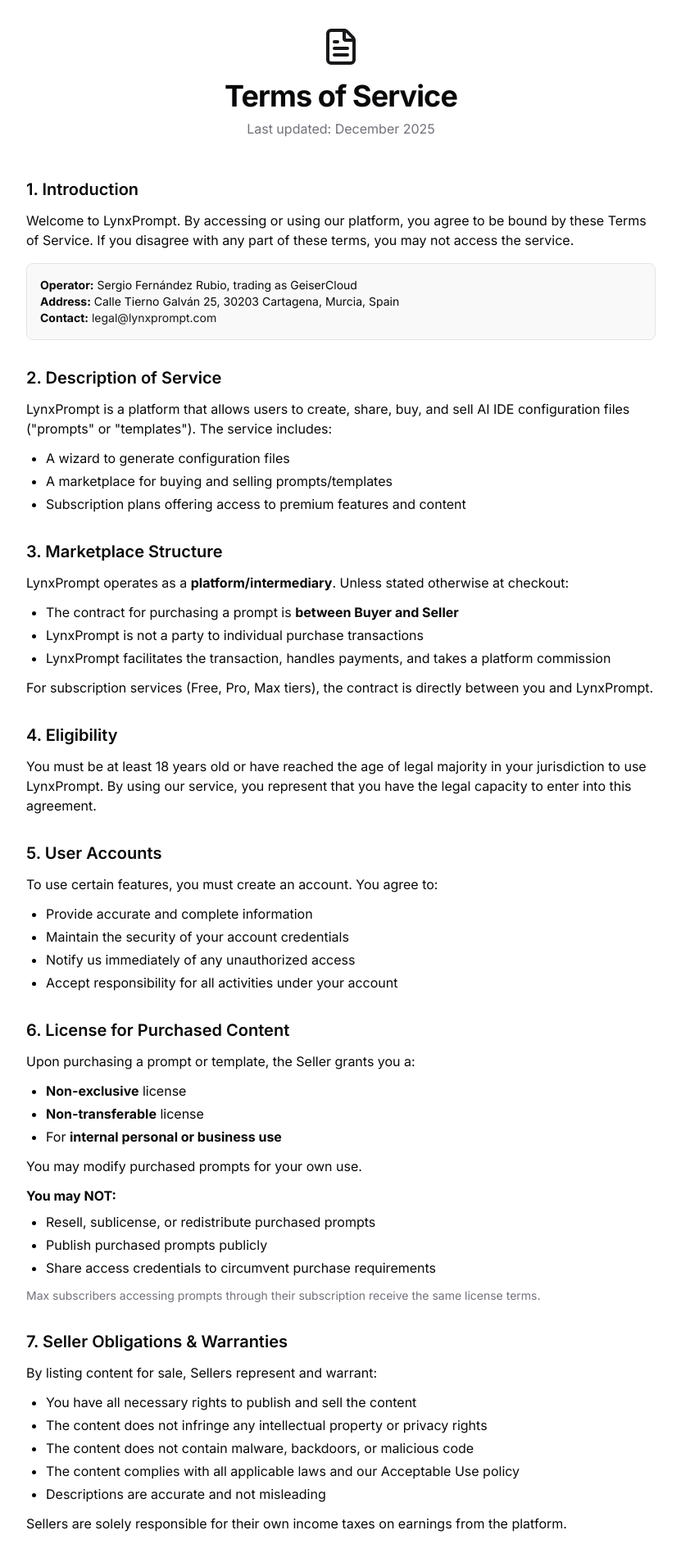
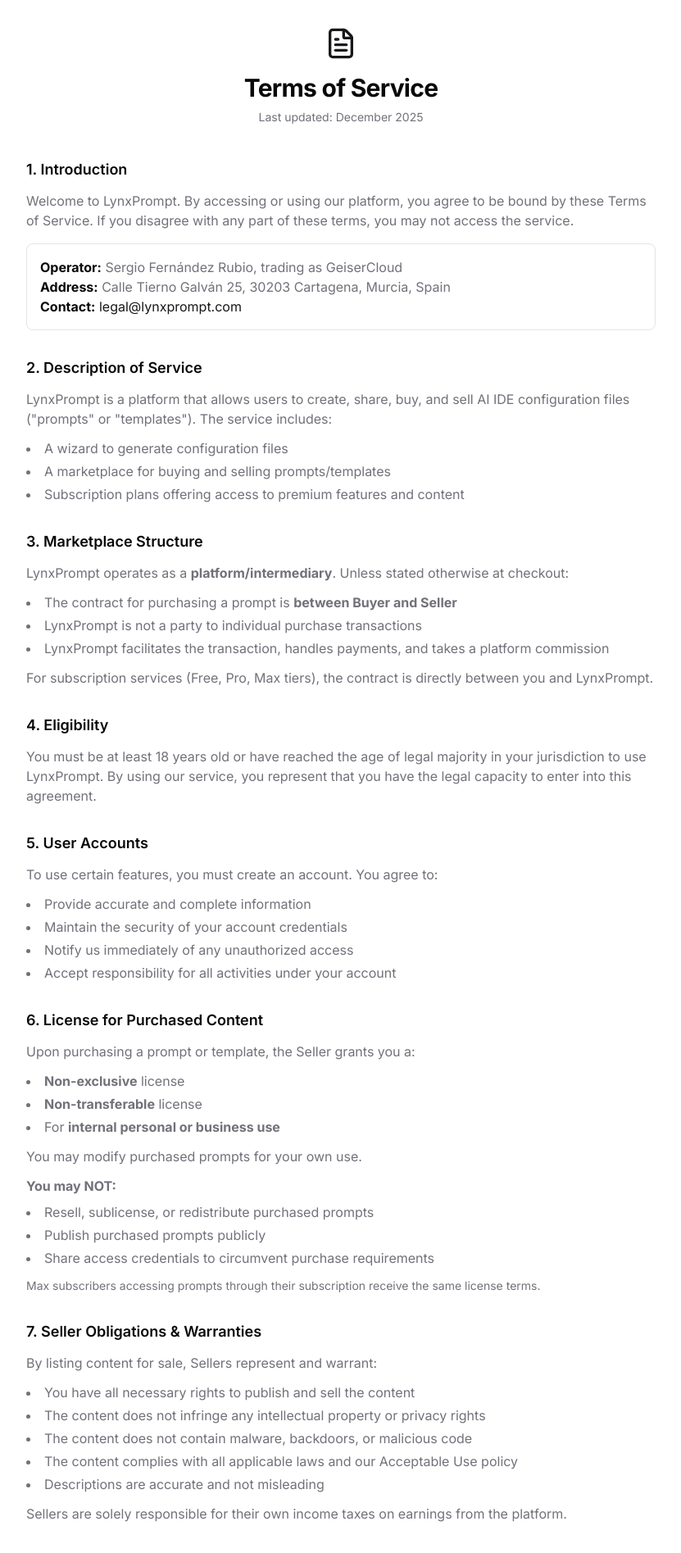
Before and after one commit to GeiserX/LynxPrompt, a Next.js app: page /terms in a window 1280 px wide. Shown: the part 80-1975 px from the top of the page at 82% size, without its empty margins (224-1055 px from the left). Built offline with nearby package versions, Linux system fonts and the light colour scheme; no server answers.

Commit message:
style: update Terms page to match Privacy page formatting

```diff
--- a/src/app/terms/page.tsx
+++ b/src/app/terms/page.tsx
@@ -29,39 +29,37 @@ export default function TermsPage() {
       <main className="flex-1">
         <div className="container mx-auto px-4 py-12 sm:px-6 lg:px-8">
           <div className="mx-auto max-w-3xl">
-            {/* Header */}
-            <div className="mb-12 text-center">
-              <FileText className="mx-auto h-12 w-12 text-primary" />
-              <h1 className="mt-4 text-4xl font-bold tracking-tight">
+            <div className="mb-10 text-center">
+              <FileText className="mx-auto h-10 w-10 text-primary" />
+              <h1 className="mt-4 text-3xl font-bold tracking-tight">
                 Terms of Service
               </h1>
-              <p className="mt-2 text-muted-foreground">
+              <p className="mt-2 text-sm text-muted-foreground">
                 Last updated: December 2025
               </p>
             </div>
 
-            {/* Content */}
-            <div className="space-y-8 text-foreground">
+            <div className="space-y-8 text-muted-foreground">
               {/* 1. Introduction */}
               <section>
-                <h2 className="text-xl font-semibold mb-3">1. Introduction</h2>
+                <h2 className="mb-3 text-lg font-semibold text-foreground">1. Introduction</h2>
                 <p>
                   Welcome to LynxPrompt. By accessing or using our platform, you agree to be bound by these Terms of Service. If you disagree with any part of these terms, you may not access the service.
                 </p>
-                <div className="mt-4 rounded-lg border bg-muted/50 p-4 text-sm">
-                  <p><strong>Operator:</strong> Sergio Fernández Rubio, trading as GeiserCloud</p>
-                  <p><strong>Address:</strong> Calle Tierno Galván 25, 30203 Cartagena, Murcia, Spain</p>
-                  <p><strong>Contact:</strong> <a href="mailto:legal@lynxprompt.com" className="text-primary hover:underline">legal@lynxprompt.com</a></p>
+                <div className="mt-4 rounded-lg border p-4">
+                  <p><strong className="text-foreground">Operator:</strong> Sergio Fernández Rubio, trading as GeiserCloud</p>
+                  <p><strong className="text-foreground">Address:</strong> Calle Tierno Galván 25, 30203 Cartagena, Murcia, Spain</p>
+                  <p><strong className="text-foreground">Contact:</strong> <a href="mailto:legal@lynxprompt.com" className="text-primary hover:underline">legal@lynxprompt.com</a></p>
                 </div>
               </section>
 
               {/* 2. Description of Service */}
               <section>
-                <h2 className="text-xl font-semibold mb-3">2. Description of Service</h2>
+                <h2 className="mb-3 text-lg font-semibold text-foreground">2. Description of Service</h2>
                 <p>
                   LynxPrompt is a platform that allows users to create, share, buy, and sell AI IDE configuration files (&quot;prompts&quot; or &quot;templates&quot;). The service includes:
                 </p>
-                <ul className="mt-3 list-disc pl-6 space-y-1">
+                <ul className="mt-3 list-inside list-disc space-y-1">
                   <li>A wizard to generate configuration files</li>
                   <li>A marketplace for buying and selling prompts/templates</li>
                   <li>Subscription plans offering access to premium features and content</li>
@@ -70,11 +68,11 @@ export default function TermsPage() {
 
               {/* 3. Marketplace Structure */}
               <section>
-                <h2 className="text-xl font-semibold mb-3">3. Marketplace Structure</h2>
+                <h2 className="mb-3 text-lg font-semibold text-foreground">3. Marketplace Structure</h2>
                 <p>
                   LynxPrompt operates as a <strong>platform/intermediary</strong>. Unless stated otherwise at checkout:
                 </p>
-                <ul className="mt-3 list-disc pl-6 space-y-1">
+                <ul className="mt-3 list-inside list-disc space-y-1">
                   <li>The contract for purchasing a prompt is <strong>between Buyer and Seller</strong></li>
                   <li>LynxPrompt is not a party to individual purchase transactions</li>
                   <li>LynxPrompt facilitates the transaction, handles payments, and takes a platform commission</li>
@@ -86,7 +84,7 @@ export default function TermsPage() {
 
               {/* 4. Eligibility */}
               <section>
-                <h2 className="text-xl font-semibold mb-3">4. Eligibility</h2>
+                <h2 className="mb-3 text-lg font-semibold text-foreground">4. Eligibility</h2>
                 <p>
                   You must be at least 18 years old or have reached the age of legal majority in your jurisdiction to use LynxPrompt. By using our service, you represent that you have the legal capacity to enter into this agreement.
                 </p>
@@ -94,11 +92,11 @@ export default function TermsPage() {
 
               {/* 5. User Accounts */}
               <section>
-                <h2 className="text-xl font-semibold mb-3">5. User Accounts</h2>
+                <h2 className="mb-3 text-lg font-semibold text-foreground">5. User Accounts</h2>
                 <p>
                   To use certain features, you must create an account. You agree to:
                 </p>
-                <ul className="mt-3 list-disc pl-6 space-y-1">
+                <ul className="mt-3 list-inside list-disc space-y-1">
                   <li>Provide accurate and complete information</li>
                   <li>Maintain the security of your account credentials</li>
                   <li>Notify us immediately of any unauthorized access</li>
@@ -108,18 +106,18 @@ export default function TermsPage() {
 
               {/* 6. License for Purchased Content */}
               <section>
-                <h2 className="text-xl font-semibold mb-3">6. License for Purchased Content</h2>
+                <h2 className="mb-3 text-lg font-semibold text-foreground">6. License for Purchased Content</h2>
                 <p>
                   Upon purchasing a prompt or template, the Seller grants you a:
                 </p>
-                <ul className="mt-3 list-disc pl-6 space-y-1">
+                <ul className="mt-3 list-inside list-disc space-y-1">
                   <li><strong>Non-exclusive</strong> license</li>
                   <li><strong>Non-transferable</strong> license</li>
                   <li>For <strong>internal personal or business use</strong></li>
                 </ul>
                 <p className="mt-3">You may modify purchased prompts for your own use.</p>
                 <p className="mt-3"><strong>You may NOT:</strong></p>
-                <ul className="mt-2 list-disc pl-6 space-y-1">
+                <ul className="mt-2 list-inside list-disc space-y-1">
                   <li>Resell, sublicense, or redistribute purchased prompts</li>
                   <li>Publish purchased prompts publicly</li>
                   <li>Share access credentials to circumvent purchase requirements</li>
@@ -131,9 +129,9 @@ export default function TermsPage() {
 
               {/* 7. Seller Obligations & Warranties */}
               <section>
-                <h2 className="text-xl font-semibold mb-3">7. Seller Obligations & Warranties</h2>
+                <h2 className="mb-3 text-lg font-semibold text-foreground">7. Seller Obligations & Warranties</h2>
                 <p>By listing content for sale, Sellers represent and warrant:</p>
-                <ul className="mt-3 list-disc pl-6 space-y-1">
+                <ul className="mt-3 list-inside list-disc space-y-1">
                   <li>You have all necessary rights to publish and sell the content</li>
                   <li>The content does not infringe any intellectual property or privacy rights</li>
                   <li>The content does not contain malware, backdoors, or malicious code</li>
@@ -147,25 +145,25 @@ export default function TermsPage() {
 
               {/* 8. Payments & Revenue Share */}
               <section>
-                <h2 className="text-xl font-semibold mb-3">8. Payments & Revenue Share</h2>
+                <h2 className="mb-3 text-lg font-semibold text-foreground">8. Payments & Revenue Share</h2>
                 <p>
                   All payments are processed by Stripe. By making a purchase, you agree to Stripe&apos;s terms of service.
                 </p>
 
-                <h3 className="font-medium mt-4">Revenue Split</h3>
+                <h3 className="mt-4 font-medium text-foreground">Revenue Split</h3>
                 <p className="mt-2">
                   Sellers receive <strong>70%</strong> of each sale. LynxPrompt retains <strong>30%</strong> to cover platform costs, payment processing, and maintenance.
                 </p>
 
-                <h3 className="font-medium mt-4">Seller Payouts</h3>
-                <ul className="mt-2 list-disc pl-6 space-y-1">
+                <h3 className="mt-4 font-medium text-foreground">Seller Payouts</h3>
+                <ul className="mt-2 list-inside list-disc space-y-1">
                   <li>Minimum payout: <strong>€5</strong></li>
                   <li>Payout method: <strong>PayPal</strong></li>
                   <li>Payout frequency: <strong>Monthly or on-demand</strong> (when minimum is reached)</li>
                   <li>Funds may be held until the chargeback window expires (typically 90–120 days for new sellers)</li>
                 </ul>
 
-                <h3 className="font-medium mt-4">Max Subscription Revenue Pool</h3>
+                <h3 className="mt-4 font-medium text-foreground">Max Subscription Revenue Pool</h3>
                 <p className="mt-2">
                   Max subscribers can access all paid prompts. 70% of Max subscription revenue is distributed to authors based on their share of downloads. Authors may opt to keep prompts &quot;purchase-only&quot; (excluded from Max access).
                 </p>
@@ -173,7 +171,7 @@ export default function TermsPage() {
 
               {/* 9. Refunds & Right of Withdrawal */}
               <section>
-                <h2 className="text-xl font-semibold mb-3">9. Refunds & Right of Withdrawal</h2>
+                <h2 className="mb-3 text-lg font-semibold text-foreground">9. Refunds & Right of Withdrawal</h2>
                 <div className="rounded-lg border border-amber-500/50 bg-amber-500/10 p-4">
                   <p className="font-medium">EU Consumer Notice</p>
                   <p className="mt-2 text-sm">
@@ -182,7 +180,7 @@ export default function TermsPage() {
                 </div>
 
                 <p className="mt-4"><strong>Refund Policy:</strong></p>
-                <ul className="mt-2 list-disc pl-6 space-y-1">
+                <ul className="mt-2 list-inside list-disc space-y-1">
                   <li><strong>No refunds</strong> after content has been accessed or downloaded</li>
                   <li><strong>Refunds may be considered</strong> for: non-delivery, broken/inaccessible content, or material misrepresentation</li>
                   <li><strong>No refunds</strong> for: change of mind after access, failure to read descriptions, or subjective quality complaints</li>
@@ -191,7 +189,7 @@ export default function TermsPage() {
 
               {/* 10. Buyer-Seller Disputes */}
               <section>
-                <h2 className="text-xl font-semibold mb-3">10. Buyer-Seller Disputes</h2>
+                <h2 className="mb-3 text-lg font-semibold text-foreground">10. Buyer-Seller Disputes</h2>
                 <p>
                   Disputes regarding content quality, intellectual property, or licensing are primarily between Buyer and Seller. LynxPrompt may assist in resolution and may take platform actions (content removal, account suspension) at its discretion, but is not obligated to mediate or resolve disputes.
                 </p>
@@ -199,7 +197,7 @@ export default function TermsPage() {
 
               {/* 11. Content Moderation & Takedown */}
               <section>
-                <h2 className="text-xl font-semibold mb-3">11. Content Moderation & Takedown</h2>
+                <h2 className="mb-3 text-lg font-semibold text-foreground">11. Content Moderation & Takedown</h2>
                 <p>
                   We reserve the right to remove, restrict, or modify any content at any time if we believe, in our sole discretion, that it violates these Terms, our Acceptable Use policy, applicable law, or creates risk for the platform or its users.
                 </p>
@@ -207,10 +205,10 @@ export default function TermsPage() {
 
               {/* 12. AI & Prompt Disclaimer */}
               <section>
-                <h2 className="text-xl font-semibold mb-3">12. AI & Prompt Disclaimer</h2>
-                <div className="rounded-lg border bg-muted/50 p-4">
+                <h2 className="mb-3 text-lg font-semibold text-foreground">12. AI & Prompt Disclaimer</h2>
+                <div className="rounded-lg border p-4">
                   <p>
-                    <strong>Important:</strong> Prompts and configuration files may produce unexpected, insecure, or harmful outputs depending on how they are used with AI tools. You are <strong>solely responsible</strong> for reviewing, testing, and using any prompt or configuration.
+                    <strong className="text-foreground">Important:</strong> Prompts and configuration files may produce unexpected, insecure, or harmful outputs depending on how they are used with AI tools. You are <strong>solely responsible</strong> for reviewing, testing, and using any prompt or configuration.
                   </p>
                   <p className="mt-2">
                     Do not use prompts as a substitute for professional advice (legal, medical, financial, security, etc.).
@@ -220,9 +218,9 @@ export default function TermsPage() {
 
               {/* 13. Acceptable Use */}
               <section>
-                <h2 className="text-xl font-semibold mb-3">13. Acceptable Use</h2>
+                <h2 className="mb-3 text-lg font-semibold text-foreground">13. Acceptable Use</h2>
                 <p>You agree not to:</p>
-                <ul className="mt-3 list-disc pl-6 space-y-1">
+                <ul className="mt-3 list-inside list-disc space-y-1">
                   <li>Use the service for any illegal purpose</li>
                   <li>Upload content that infringes intellectual property rights</li>
                   <li>Upload malicious code, viruses, or harmful content</li>
@@ -237,7 +235,7 @@ export default function TermsPage() {
 
               {/* 14. Intellectual Property */}
               <section>
-                <h2 className="text-xl font-semibold mb-3">14. Intellectual Property</h2>
+                <h2 className="mb-3 text-lg font-semibold text-foreground">14. Intellectual Property</h2>
                 <p>
                   <strong>Your Content:</strong> You retain ownership of prompts and content you create. By uploading content to LynxPrompt, you grant us a non-exclusive license to host, display, and distribute your content through our service.
                 </p>
@@ -248,16 +246,16 @@ export default function TermsPage() {
 
               {/* 15. Limitation of Liability */}
               <section>
-                <h2 className="text-xl font-semibold mb-3">15. Limitation of Liability</h2>
+                <h2 className="mb-3 text-lg font-semibold text-foreground">15. Limitation of Liability</h2>
                 <p>
                   LynxPrompt is provided &quot;as is&quot; without warranties of any kind. We are not liable for any indirect, incidental, or consequential damages arising from your use of the service.
                 </p>
                 <p className="mt-3">
                   <strong>Liability cap:</strong> Our total liability is limited to the greater of: (a) €100, or (b) the amount you paid us in the past 12 months.
                 </p>
-                <div className="mt-3 rounded-lg border bg-muted/50 p-4 text-sm">
-                  <p><strong>Mandatory-law carve-outs:</strong> Nothing in these Terms excludes or limits liability for:</p>
-                  <ul className="mt-2 list-disc pl-6 space-y-1">
+                <div className="mt-3 rounded-lg border p-4 text-sm">
+                  <p><strong className="text-foreground">Mandatory-law carve-outs:</strong> Nothing in these Terms excludes or limits liability for:</p>
+                  <ul className="mt-2 list-inside list-disc space-y-1">
                     <li>Fraud or fraudulent misrepresentation</li>
                     <li>Wilful misconduct or gross negligence</li>
                     <li>Death or personal injury caused by negligence</li>
@@ -268,7 +266,7 @@ export default function TermsPage() {
 
               {/* 16. Indemnification */}
               <section>
-                <h2 className="text-xl font-semibold mb-3">16. Indemnification</h2>
+                <h2 className="mb-3 text-lg font-semibold text-foreground">16. Indemnification</h2>
                 <p>
                   You agree to indemnify and hold harmless Sergio Fernández Rubio (GeiserCloud) and LynxPrompt from any claims, damages, or expenses arising from your use of the service, your content, or your violation of these terms.
                 </p>
@@ -276,7 +274,7 @@ export default function TermsPage() {
 
               {/* 17. Suspension & Termination */}
               <section>
-                <h2 className="text-xl font-semibold mb-3">17. Suspension & Termination</h2>
+                <h2 className="mb-3 text-lg font-semibold text-foreground">17. Suspension & Termination</h2>
                 <p>
                   <strong>By Us:</strong> We may suspend or terminate your account at any time if we reasonably believe you have violated these Terms. We may suspend accounts during investigations. Upon termination, your right to use the service ceases immediately.
                 </p>
@@ -290,7 +288,7 @@ export default function TermsPage() {
 
               {/* 18. Service Modifications */}
               <section>
-                <h2 className="text-xl font-semibold mb-3">18. Service Modifications</h2>
+                <h2 className="mb-3 text-lg font-semibold text-foreground">18. Service Modifications</h2>
                 <p>
                   We may modify, suspend, or discontinue any part of the service at any time, with or without notice. We are not liable to you or any third party for any modification, suspension, or discontinuation of the service.
                 </p>
@@ -298,7 +296,7 @@ export default function TermsPage() {
 
               {/* 19. Governing Law & Jurisdiction */}
               <section>
-                <h2 className="text-xl font-semibold mb-3">19. Governing Law & Jurisdiction</h2>
+                <h2 className="mb-3 text-lg font-semibold text-foreground">19. Governing Law & Jurisdiction</h2>
                 <p>
                   These Terms are governed by the <strong>laws of Spain</strong>. The courts of <strong>Cartagena (Murcia), Spain</strong> shall have jurisdiction over any disputes, unless mandatory law provides otherwise.
                 </p>
@@ -309,7 +307,7 @@ export default function TermsPage() {
 
               {/* 20. Changes to Terms */}
               <section>
-                <h2 className="text-xl font-semibold mb-3">20. Changes to Terms</h2>
+                <h2 className="mb-3 text-lg font-semibold text-foreground">20. Changes to Terms</h2>
                 <p>
                   We may update these terms from time to time. We will notify you of significant changes by posting a notice on our website or sending you an email. Continued use of the service after changes constitutes acceptance of the new terms.
                 </p>
@@ -317,7 +315,7 @@ export default function TermsPage() {
 
               {/* 21. General Provisions */}
               <section>
-                <h2 className="text-xl font-semibold mb-3">21. General Provisions</h2>
+                <h2 className="mb-3 text-lg font-semibold text-foreground">21. General Provisions</h2>
                 <p>
                   <strong>Severability:</strong> If any provision of these Terms is found unenforceable, the remaining provisions will continue in effect.
                 </p>
@@ -337,7 +335,7 @@ export default function TermsPage() {
 
               {/* 22. Contact */}
               <section>
-                <h2 className="text-xl font-semibold mb-3">22. Contact</h2>
+                <h2 className="mb-3 text-lg font-semibold text-foreground">22. Contact</h2>
                 <p>
                   For questions about these terms, contact us at <a href="mailto:legal@lynxprompt.com" className="text-primary hover:underline">legal@lynxprompt.com</a>.
                 </p>
```
